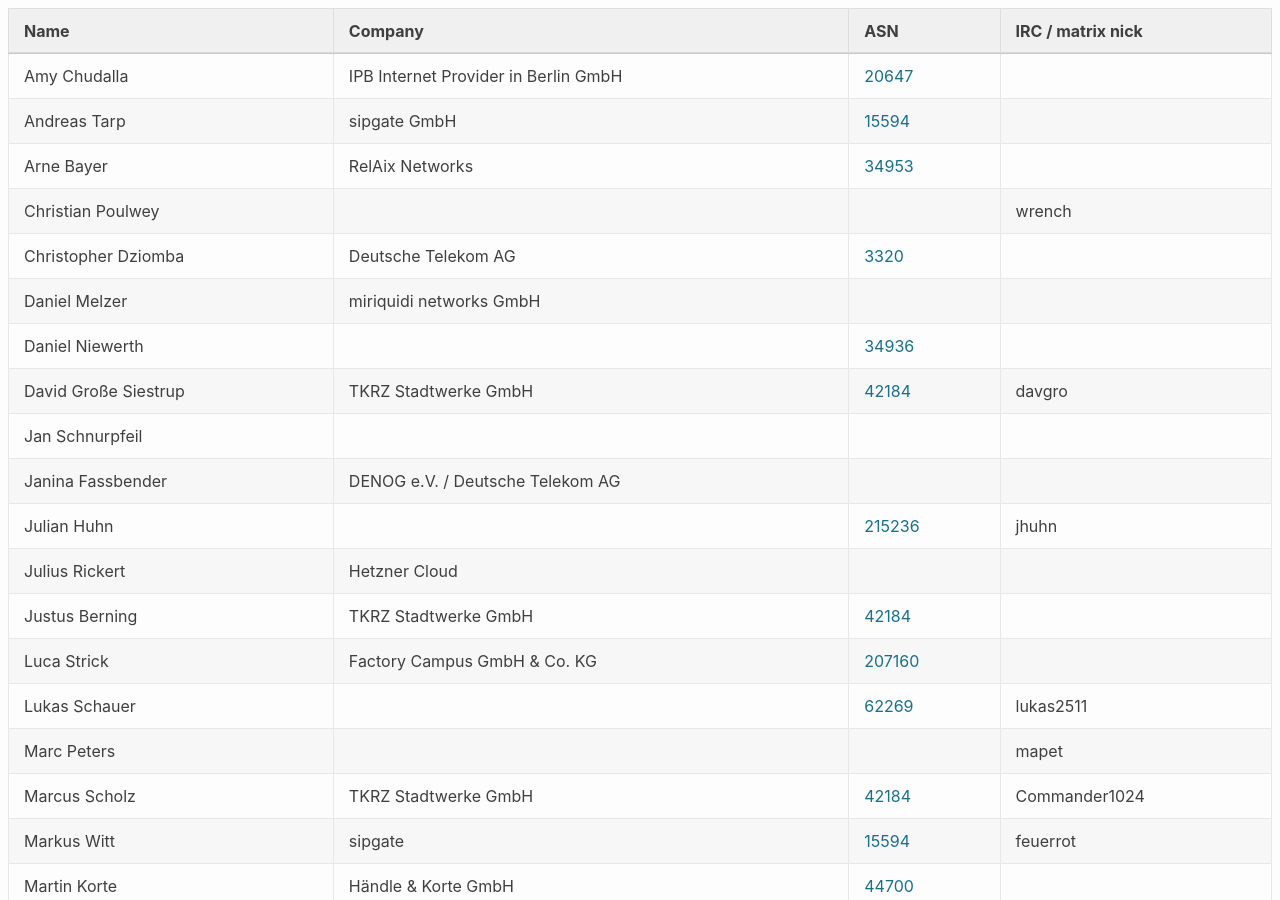
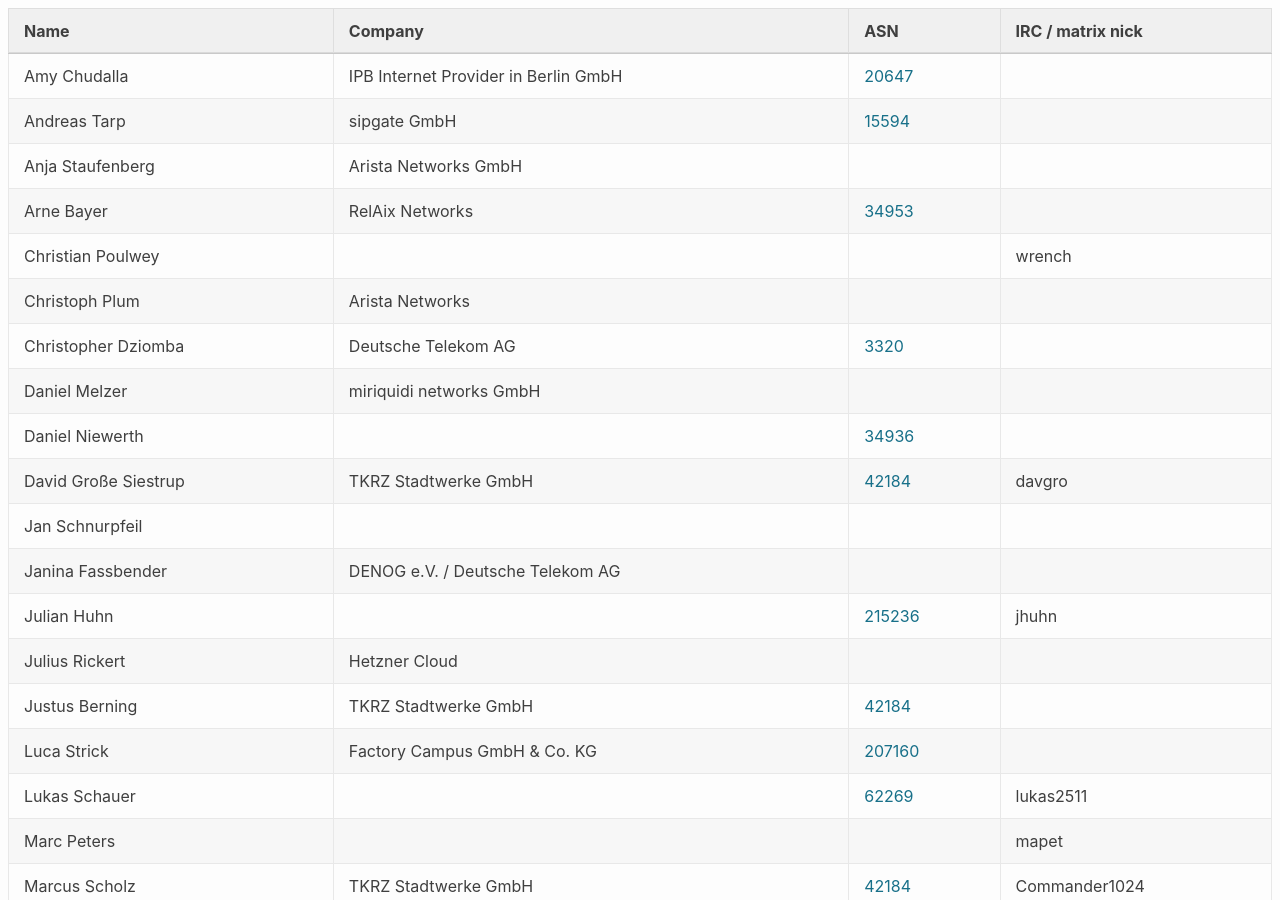
Before and after one commit to denog/pretix-attendeelist, a Jekyll site: the page built from denogmeetup25-05/index.markdown, in a window 1280 px wide and 900 px high. Built offline with Jekyll 4.4.1, drawn with Linux system fonts in a browser that asks for light colours.

Commit message:
Latest data: Wed May 14 10:34:30 UTC 2025

```diff
--- a/_data/attendees_denogmeetup25-05.json
+++ b/_data/attendees_denogmeetup25-05.json
@@ -10,6 +10,12 @@
     "company": "sipgate GmbH",
     "irc": null,
     "asn": "15594"
+  },
+  {
+    "name": "Anja Staufenberg",
+    "company": "Arista Networks GmbH",
+    "irc": null,
+    "asn": null
   },
   {
     "name": "Arne Bayer",
@@ -28,6 +34,12 @@
     "company": "Deutsche Telekom AG",
     "irc": null,
     "asn": "3320"
+  },
+  {
+    "name": "Christoph Plum",
+    "company": "Arista Networks",
+    "irc": null,
+    "asn": null
   },
   {
     "name": "Daniel Melzer",
```
